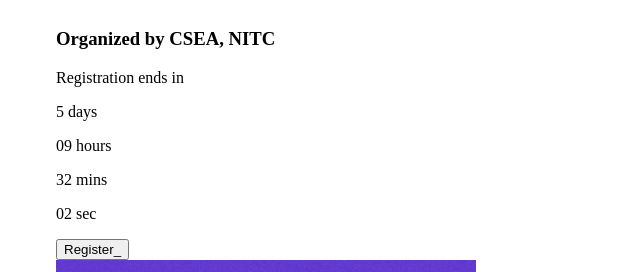
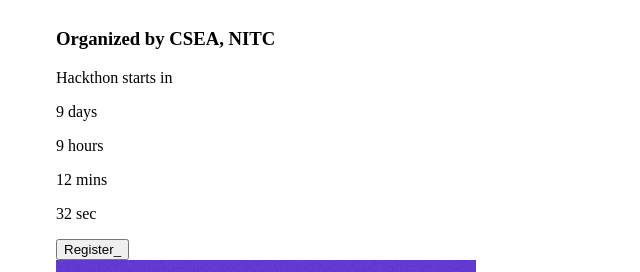
Before and after one commit to emanuelchristo/code-init, a Next.js app: page / in a window 1280 px wide. Shown: the part 441-713 px from the top of the page, without its empty margins (0-640 px from the left). Built offline with nearby package versions, Linux system fonts and the light colour scheme.

Commit message:
countdown timer

```diff
--- a/pages/index.js
+++ b/pages/index.js
@@ -1,7 +1,35 @@
+import { useState, useEffect } from 'react'
+
 import Head from 'next/head'
 import Link from 'next/link'
 
+const HACKATHON_START = new Date('2022-01-05T13:30:00.000Z') // 5 Jan 2022, 7:00PM
+
 export default function index() {
+	const [timeLeft, setTimeLeft] = useState({ days: 0, hours: 0, minutes: 0, seconds: 0 })
+
+	useEffect(() => {
+		countdown()
+	}, [])
+
+	function countdown() {
+		setInterval(() => {
+			let dateFuture = HACKATHON_START
+			let dateNow = new Date()
+
+			let seconds = Math.floor((dateFuture - dateNow) / 1000)
+			let minutes = Math.floor(seconds / 60)
+			let hours = Math.floor(minutes / 60)
+			let days = Math.floor(hours / 24)
+
+			hours = hours - days * 24
+			minutes = minutes - days * 24 * 60 - hours * 60
+			seconds = seconds - days * 24 * 60 * 60 - hours * 60 * 60 - minutes * 60
+
+			setTimeLeft({ days, hours, minutes, seconds })
+		}, 1000)
+	}
+
 	return (
 		<>
 			<Head>
@@ -21,19 +49,19 @@
 						</div>
 
 						<div className='flex flex-col gap-4'>
-							<p className='font-medium text-violet-600'>Registration ends in</p>
+							<p className='font-medium text-violet-600'>Hackthon starts in</p>
 							<div className='flex gap-4 font-medium flex-wrap'>
 								<p className='whitespace-nowrap'>
-									<span className='text-4xl sm:text-3xl'>5</span> days
+									<span className='text-4xl sm:text-3xl'>{timeLeft.days}</span> days
 								</p>
 								<p className='whitespace-nowrap'>
-									<span className='text-4xl sm:text-3xl'>09</span> hours
+									<span className='text-4xl sm:text-3xl'>{timeLeft.hours}</span> hours
 								</p>
 								<p className='whitespace-nowrap'>
-									<span className='text-4xl sm:text-3xl'>32</span> mins
+									<span className='text-4xl sm:text-3xl'>{timeLeft.minutes}</span> mins
 								</p>
 								<p className='whitespace-nowrap'>
-									<span className='text-4xl sm:text-3xl'>02</span> sec
+									<span className='text-4xl sm:text-3xl'>{timeLeft.seconds}</span> sec
 								</p>
 							</div>
 						</div>
```
